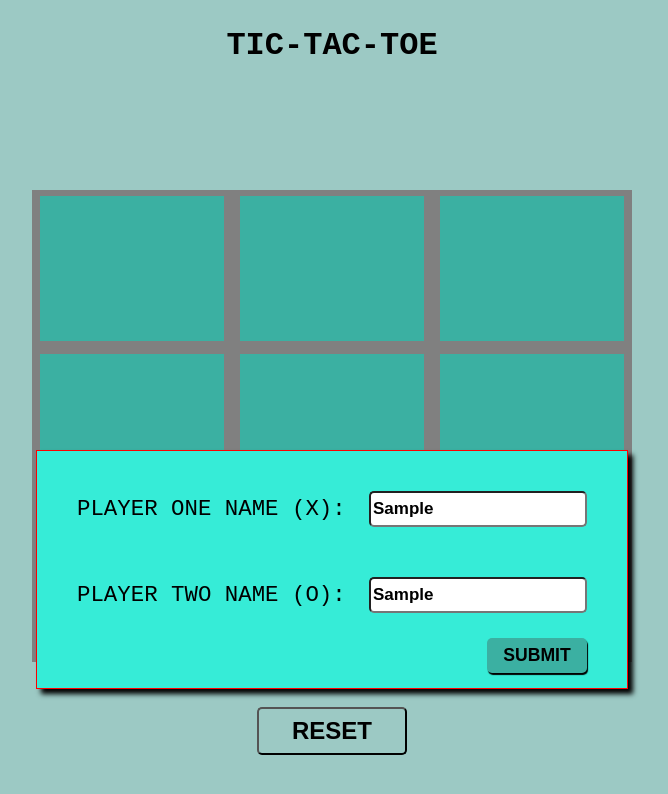
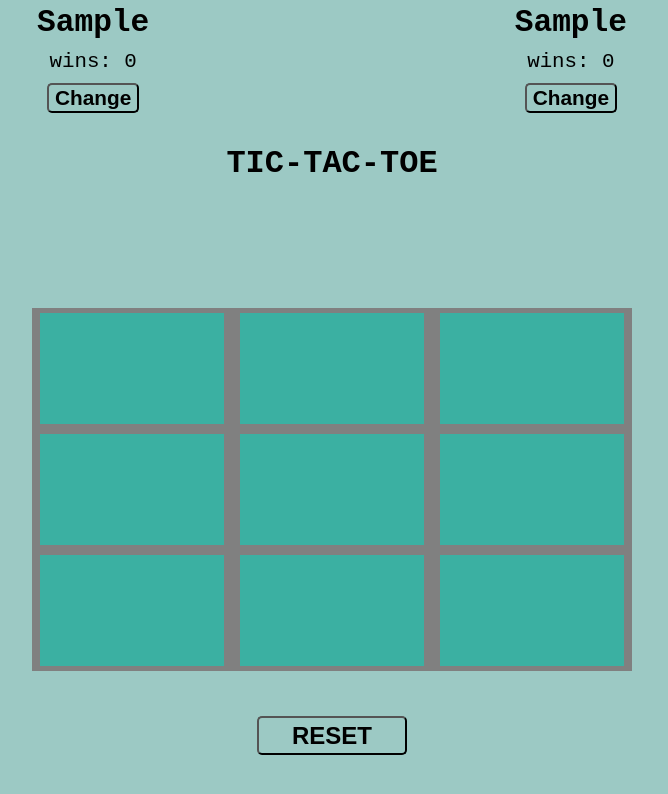
Before and after one commit to 8BITeyes/tictactoe, a plain HTML site: page index.html in a window 1280 px wide. Both pictures are taken after typing "Sample", "Sample" into the empty fields and a click on the button "SUBMIT". Shown: the whole page, without its empty margins (308-976 px from the left). Drawn offline with Linux system fonts and the light colour scheme.

Commit message:
Ryan Frazin Dec 21, 2022; 10:02
Add functionality to form and submission of form

Form will now change player names and display of players on game board

Add functionality to board once form is submitted

Add number of wins and 'change name' buttons to player display

Define form and buttons in gameBoard IIFE now

```diff
--- a/index.html
+++ b/index.html
@@ -7,12 +7,12 @@
     <script src="script.js" defer></script>
 </head>
 <body>
-    <form id="players">
-        <div class="player">
+    <form id="player-form">
+        <div class="player-input">
             <label for="player-one">PLAYER ONE NAME (X):</label>
             <input type="text" for="player-one" id="player-one">
         </div>
-        <div class="player">
+        <div class="player-input">
             <label for="player-two">PLAYER TWO NAME (O):</label>
             <input type="text" for="player-two" id="player-two">
         </div>
@@ -20,6 +20,21 @@
             <button type="button" id="confirm">SUBMIT</button>
         </div>
     </form>
+
+    <div id="players">
+        <div class="player">
+            <div class="name"></div>
+            <div class="wins">wins: 0</div>
+            <button class="change">Change</button>
+        </div>
+
+        <div class="player">
+            <div class="name"></div>
+            <div class="wins">wins: 0</div>
+            <button class="change">Change</button>
+        </div>
+    </div>
+
     <div id="title">
         <h2>TIC-TAC-TOE</h2>
     </div>
--- a/script.js
+++ b/script.js
@@ -18,7 +18,10 @@ const gameBoard = (() => {
         }
     }
 
-    return {displayGame, changeDisplay};
+    let form = document.getElementById('player-form');
+    let changeNames = document.querySelectorAll('.change');
+
+    return {displayGame, changeDisplay, wholeBoard, changeNames, form};
 })();
 
 //GAME OBJECT
@@ -30,11 +33,11 @@ const gameFlow = (() => {       //determines whose turn on the board it is; Play
         section.addEventListener('click', function onClick() {
             if (section.textContent === '') {       //only changes board section content if blank
                 if (getOccurance() === 'x') {
-                    section.textContent = `${playerTwo.type}`;
+                    section.textContent = `${playerSubmit.playerTwo.type}`; //PlayerOne and Two type below after form submit
                 } else if (getOccurance() === 'o') {
-                    section.textContent = `${playerOne.type}`;
+                    section.textContent = `${playerSubmit.playerOne.type}`;
                 } else if(getOccurance() === 'tied'){
-                    section.textContent = `${playerOne.type}`;
+                    section.textContent = `${playerSubmit.playerOne.type}`;
                 }
             }
             gameBoard.changeDisplay();
@@ -44,8 +47,8 @@ const gameFlow = (() => {       //determines whose turn on the board it is; Play
     function getOccurance() {       //Determines whether 'x' or 'o' is dominated in displayGame array in gameBoard
         let x = 0;
         let o = 0;
-        gameBoard.displayGame.forEach((item) => (item === 'x' && x++));
-        gameBoard.displayGame.forEach((item) => (item === 'o' && o++));
+        gameBoard.displayGame.forEach((item) => (item === 'X' && x++));
+        gameBoard.displayGame.forEach((item) => (item === 'O' && o++));
 
         if(x > o) {
             return 'x';
@@ -72,7 +75,7 @@ const gameFlow = (() => {       //determines whose turn on the board it is; Play
     for (const section of sections) {           //checks the board if either player has won the game
         section.addEventListener('click', function checkWin() {
             for (let i = 0; i < gameBoard.displayGame.length; i++) { //gameBoard.displayGame in first IIFE
-                if(gameBoard.displayGame[i] === 'x') {
+                if(gameBoard.displayGame[i] === 'X') {
                     switch(playerOneIndex.includes(i)) {
                         case false:
                             playerOneIndex.push(i);
@@ -81,7 +84,7 @@ const gameFlow = (() => {       //determines whose turn on the board it is; Play
                             break;
                     }
                 }
-                else if(gameBoard.displayGame[i] === 'o') {
+                else if(gameBoard.displayGame[i] === 'O') {
                     switch(playerTwoIndex.includes(i)) {
                         case false:
                             playerTwoIndex.push(i);
@@ -115,7 +118,7 @@ const gameFlow = (() => {       //determines whose turn on the board it is; Play
                     break;
                 case true:
                     if(winningPlayer === undefined) { //If winningPlayer is already defined, then switch breaks
-                        winningPlayer = playerOne.name;
+                        winningPlayer = playerSubmit.playerOne.name;
                         displayWinner.textContent = `${winningPlayer} wins`;  //Adds name of winning player visually to page
                         break;
                     }
@@ -125,7 +128,7 @@ const gameFlow = (() => {       //determines whose turn on the board it is; Play
                     break;
                 case true:
                     if(winningPlayer === undefined) {
-                        winningPlayer = playerTwo.name;
+                        winningPlayer = playerSubmit.playerTwo.name;
                         displayWinner.textContent = `${winningPlayer} wins`;
                     } else {
                         break;
@@ -137,14 +140,45 @@ const gameFlow = (() => {       //determines whose turn on the board it is; Play
 
     const displayWinner = document.querySelector('#winner'); //displays winner on page using #winner div
 
-    return {playerOneIndex, playerTwoIndex, checkWinner}
+    return {playerOneIndex, playerTwoIndex, checkWinner, getOccurance}
+})();
+
+
+//PLAYER SUBMIT FORM
+
+const playerSubmit = (() => {
+    let Player = (type, name) => {
+        return {type, name};
+    };
+
+    let firstPlayerInput = document.getElementById('player-one'); //Form input of player names
+    let secondPlayerInput = document.getElementById('player-two');
+
+    let playerOne = Player('X', firstPlayerInput.value);
+    let playerTwo = Player('O', secondPlayerInput.value);
+
+    let firstPlayerName = document.querySelector('.player:first-child > .name'); //Display of player names on page
+    let secondPlayerName = document.querySelector('.player:nth-child(2) > .name');
+
+
+    const submitButton = document.querySelector('#confirm'); //Form submit button
+    submitButton.addEventListener('click', function addPlayers() {
+        if(firstPlayerInput.value === '' || secondPlayerInput.value === '') {
+            alert('please fill in all player names');
+        } else {
+            playerSubmit.playerOne = Player('X', firstPlayerInput.value); //'This' changes so must use playerSubmit.playerOne
+            playerSubmit.playerTwo = Player('O', secondPlayerInput.value);
+
+            firstPlayerName.textContent = playerSubmit.playerOne.name;
+            secondPlayerName.textContent = playerSubmit.playerTwo.name;
+
+            gameBoard.form.style.display = 'none';
+            gameBoard.changeNames.forEach(button => button.style.pointerEvents = "auto");
+            gameBoard.wholeBoard.style.pointerEvents = "auto";
+        }
+    });
+
+    return{playerOne, playerTwo};
 })();
 
 //PLAYER FACTORY
-
-let Player = (type, name) => {
-    return {type, name};
-};
-
-const playerOne = Player('x', 'Jeff');
-const playerTwo = Player('o', 'Jeffica');
--- a/styles.css
+++ b/styles.css
@@ -27,21 +27,37 @@ body {
     font-size: 2em;
 }
 
+.change {
+    width: auto;
+    height: auto;
+    border-radius: 5px;
+
+    font-size: 1em;
+    font-weight: bold;
+
+    background-color: var(--main-bg-color);
+    pointer-events: none;
+}
+.change:hover {
+    cursor: pointer;
+    background-color: var(--main-color);
+}
+
 /* PLAYER ANIMATION & FORM */
-#players {
+#player-form {
     display: flex;
     flex-direction: column;
     width: auto;
     height: auto;
-    border: 1px solid red;
     position: absolute;
 
+    border-radius: 5px;
     justify-content: center;
     padding: 15px;
     background-color: var(--form-color);
     box-shadow: 5px 5px 5px black;
 }
-#players {
+#player-form {
     top: -400px;
     animation: drop 0.5s ease forwards;
     z-index: 5;
@@ -51,7 +67,7 @@ body {
     70%{transform: translateY(900px)}
     100%{transform: translateY(850px); opacity: 1;}
 }
-.player {
+.player-input {
     display: flex;
     flex-direction: row;
     justify-content: space-between;
@@ -99,6 +115,32 @@ input {
     margin-bottom: 50px;
 }
 
+
+/* PLAYER DISPLAY */
+
+#players {
+    display: flex;
+    width: 600px;
+    justify-content: space-between;
+    font-size: 1.3em;
+}
+
+.player {
+    display: flex;
+    flex-direction: column;
+    align-items: center;
+
+    margin: 5px;
+}
+
+.player > div {
+    margin-bottom: 10px;
+}
+
+.name {
+    font-size: 1.5em;
+    font-weight: bold;
+}
 
 
 /* MAIN BOARD */
```
